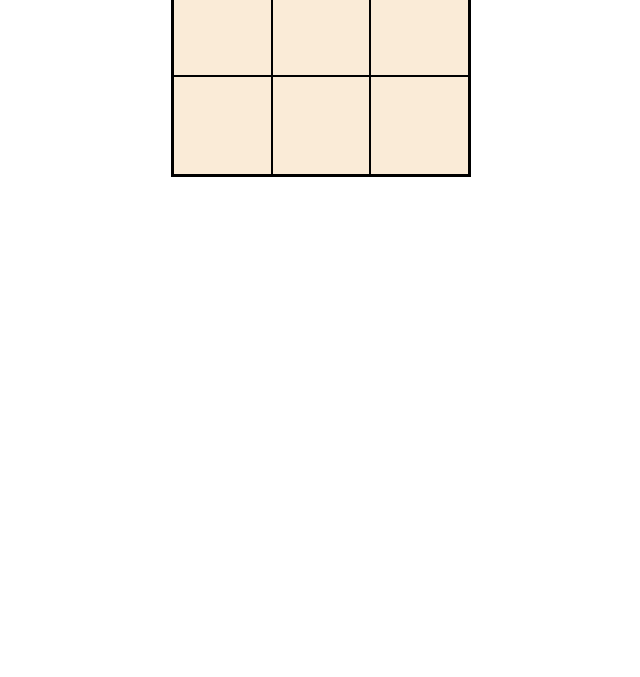
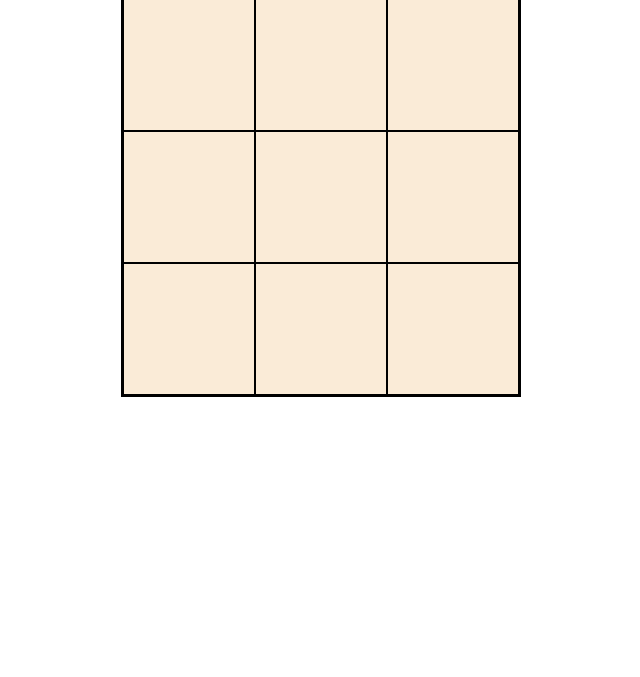
Before and after one commit to itsLohit/tic-tac-toe-odin-project, a plain HTML site: page index.html in a window 1280 px wide. Shown: the part 123-800 px from the top of the page, without its empty margins (319-959 px from the left). Drawn offline with Linux system fonts and the light colour scheme.

Commit message:
Basic Game With Miimal UI

```diff
--- a/index.html
+++ b/index.html
@@ -8,6 +8,7 @@
     <script src="script.js" defer></script>
 </head>
 <body>
+    <h1>Tic Tac Toe</h1>
     <div class="game-container">
         <div class="game-cell" id="cell-00"></div>
         <div class="game-cell" id="cell-01"></div>
--- a/script.js
+++ b/script.js
@@ -110,8 +110,7 @@ const gameController = (() => {
         currentPlayer = playerX;
         board.resetBoard();
         gameOver = false;
-    }
-
+    };
 
     const winCombinations = [
         [0, 0, 0, 1, 0, 2],
@@ -140,8 +139,6 @@ const gameController = (() => {
         }
         return false;
     };
-
-
 
     return{
         playRound,
--- a/style.css
+++ b/style.css
@@ -4,9 +4,18 @@
     box-sizing: border-box;
 }
 
+body{
+    display: grid;
+    grid-template-rows: 3fr 10fr 3fr;
+}
+
+h1{
+    text-align: center;
+}
+
 .game-container{
-    height: 300px;
-    width: 300px;
+    height: 400px;
+    width: 400px;
     margin: auto;
     display: grid;
     grid-template-columns: 1fr 1fr 1fr;
@@ -16,4 +25,9 @@
 
 .game-cell{
     border: 1px solid black;
+    font-size: 2rem;
 }
+
+.resetBtn{
+    text-align: center;
+}
```
